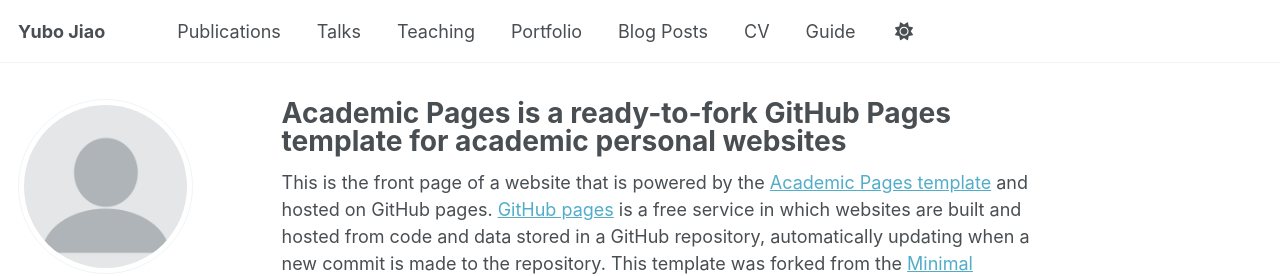
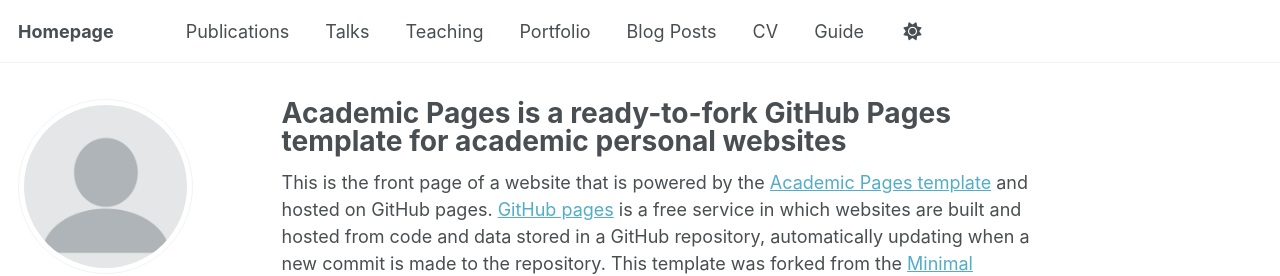
Before and after one commit to yjiao9/yjiao9.github.io, a Jekyll site: the page built from _pages/about.md, in a window 1280 px wide. Shown: the top 276 px of the page. Built offline with Jekyll 4.4.1, drawn with Linux system fonts in a browser that asks for light colours; some web fonts are replaced; a script that is not in the unit is left out.

Commit message:
Update _config.yml

```diff
--- a/_config.yml
+++ b/_config.yml
@@ -9,7 +9,7 @@
 # Basic Site Settings
 locale                   : "en-US"
 site_theme               : "default" # Currently available options are "default", "air"
-title                    : "Yubo Jiao"
+title                    : "Homepage"
 title_separator          : "-"
 name                     : &name "Yubo Jiao"
 description              : &description "personal description"
```
